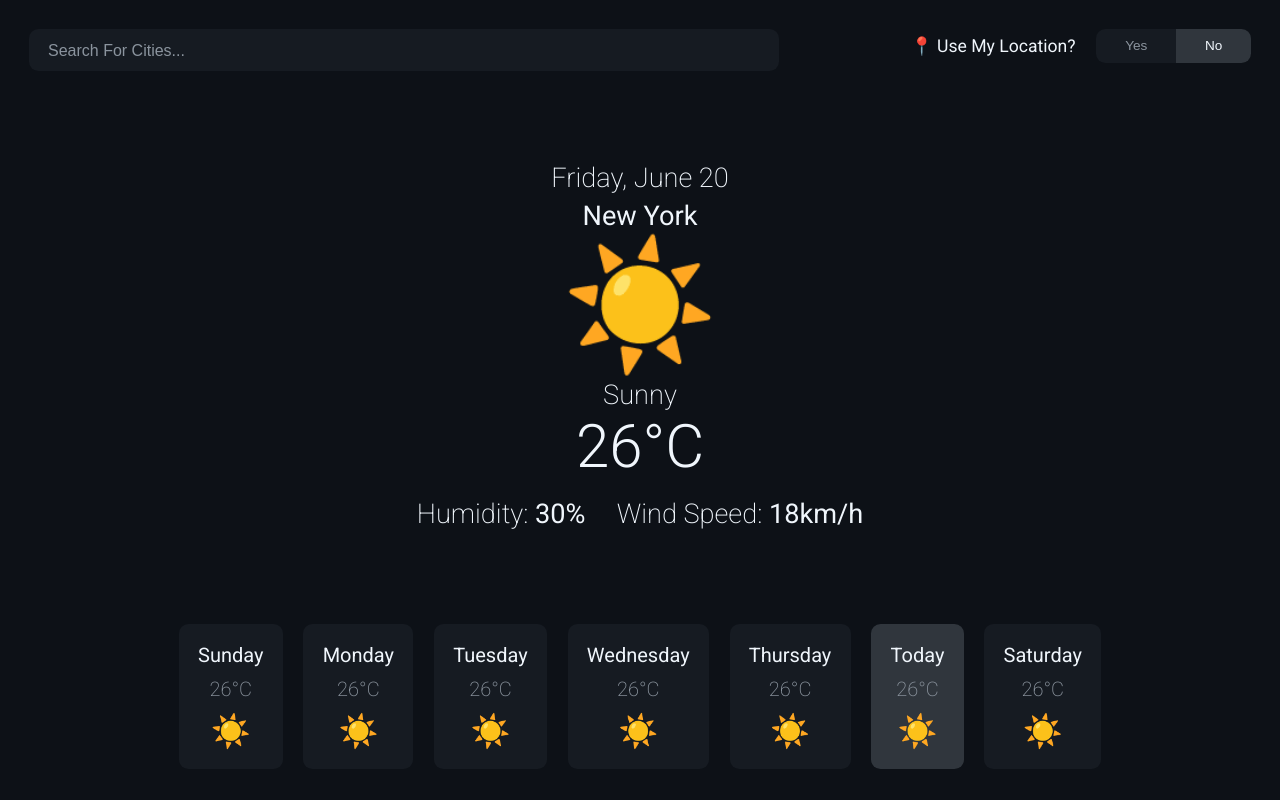
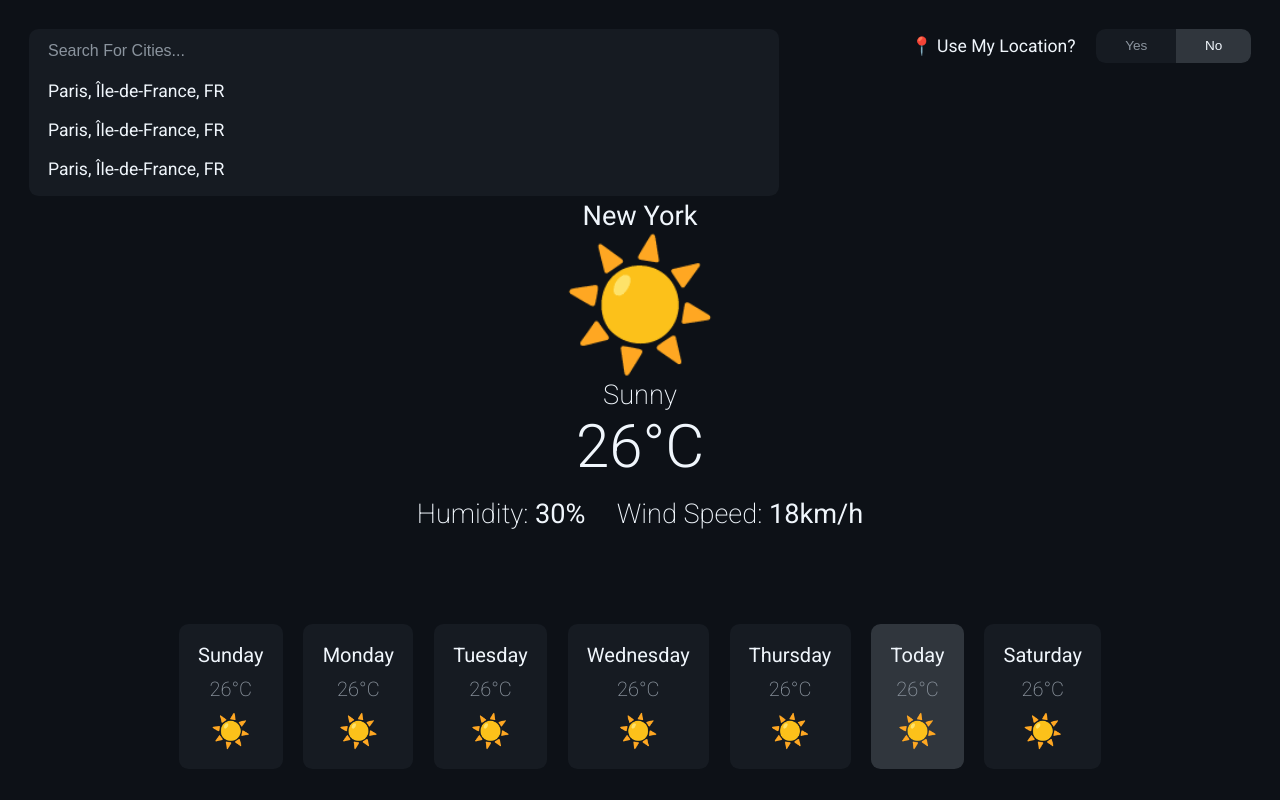
Before and after one commit to MorBuhbut-WebDev/Weather-App, a React (Vite) app: page / in a window 1280 px wide. Built offline with nearby package versions, Linux system fonts and the light colour scheme.

Commit message:
Added Suggestion List (Only Styling)

```diff
--- a/src/Components/Header/SearchBar/SearchBar.jsx
+++ b/src/Components/Header/SearchBar/SearchBar.jsx
@@ -1,13 +1,28 @@
 import styles from "./SearchBar.module.css";
 
 export default function SearchBar() {
+  const mockUpList = [
+    { label: "Paris, Île-de-France, FR", lat: 48.8566, lon: 2.3522 },
+    { label: "Paris, Île-de-France, FR", lat: 48.8566, lon: 2.3522 },
+    { label: "Paris, Île-de-France, FR", lat: 48.8566, lon: 2.3522 },
+    { label: "Paris, Île-de-France, FR", lat: 48.8566, lon: 2.3522 },
+    { label: "Paris, Île-de-France, FR", lat: 48.8566, lon: 2.3522 },
+  ];
+
   return (
-    <form className={styles.form}>
+    <div className={styles.combobox}>
       <input
         className={styles.searchBar}
         type="text"
         placeholder="Search For Cities..."
       />
-    </form>
+      <ul className={styles.suggestionsList}>
+        {mockUpList.map((item) => (
+          <li key={item.label} className={styles.option} tabIndex={0}>
+            {item.label}
+          </li>
+        ))}
+      </ul>
+    </div>
   );
 }
--- a/src/Components/Header/SearchBar/SearchBar.module.css
+++ b/src/Components/Header/SearchBar/SearchBar.module.css
@@ -1,24 +1,81 @@
-.form {
+.combobox {
   flex: 1 1 80%;
+  position: relative;
+}
+
+.searchBar,
+.suggestionsList {
+  width: 100%;
+  max-width: 750px;
+  background-color: var(--bg-card);
+  border: none;
+  outline: none;
+  border-radius: 0;
+  color: var(--text-primary);
 }
 
 .searchBar {
-  width: 100%;
-  max-width: 750px;
+  font-size: var(--text-medium);
   padding: var(--padding-small) var(--padding-medium);
-  background-color: var(--bg-card);
-  border: none;
-  outline: none;
-  border-radius: var(--border-radius);
-  color: var(--text-primary);
-  font-size: var(--text-medium);
+  border-top-right-radius: var(--border-radius);
+  border-top-left-radius: var(--border-radius);
 }
 
 .searchBar:focus {
-  border: 2px solid var(--accent);
+  border: 1px solid var(--accent);
 }
 
 .searchBar::placeholder {
   font-size: var(--text-small);
   color: var(--text-secondary);
 }
+
+.suggestionsList {
+  position: absolute;
+  top: 100%;
+  left: 0;
+  z-index: 1;
+  max-height: 110px;
+  overflow-y: auto;
+  list-style: none;
+  display: flex;
+  flex-direction: column;
+  border-bottom-right-radius: var(--border-radius);
+  border-bottom-left-radius: var(--border-radius);
+}
+
+.option {
+  cursor: pointer;
+  padding: var(--padding-small) var(--padding-medium);
+  font-size: calc(var(--text-small) + 0.1rem);
+}
+
+.option:hover,
+.option:active {
+  background-color: var(--border);
+}
+
+.suggestionsList::-webkit-scrollbar {
+  width: 0.5rem;
+}
+
+.suggestionsList::-webkit-scrollbar-track {
+  background: transparent;
+}
+
+.suggestionsList::-webkit-scrollbar-thumb {
+  cursor: pointer;
+  background: var(--accent);
+  border-radius: 10px;
+}
+
+.add_Border_Bottom_Radius {
+  border-bottom-right-radius: var(--border-radius);
+  border-bottom-left-radius: var(--border-radius);
+}
+
+@media (min-width: 640px) {
+  .suggestionsList {
+    max-height: 125px;
+  }
+}
```
